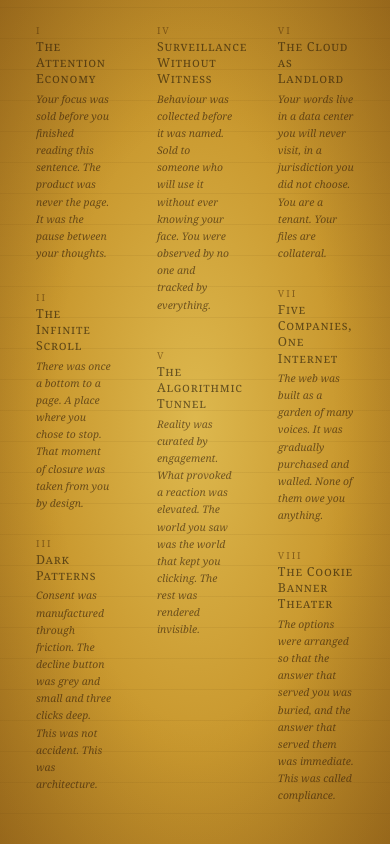
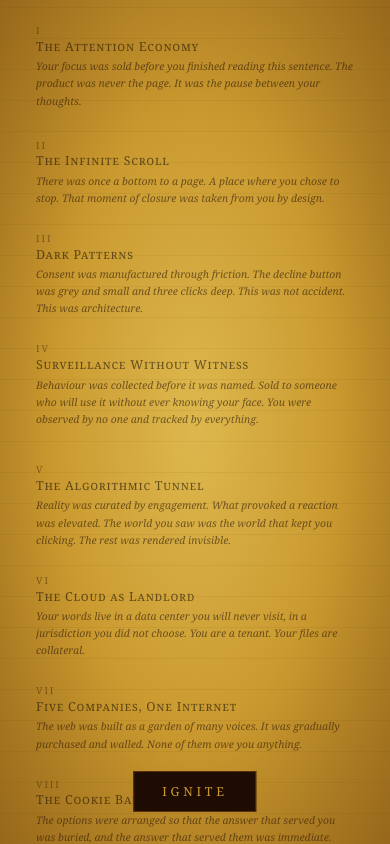
Before and after one commit to psiloceyeben/HERMES-WebKit, a website: page static/landing.html in a window 390 px wide. Drawn offline with Linux system fonts and the light colour scheme.

Commit message:
fix: ignite button fixed bottom-center on mobile

```diff
--- a/static/landing.html
+++ b/static/landing.html
@@ -119,6 +119,18 @@
       background: #3a1208;
       color: #f0c040;
       border-color: #8b4a18;
+    }
+
+    @media (max-width: 700px) {
+      .cols { column-count: 1; }
+      #ignite {
+        position: fixed;
+        bottom: 32px;
+        left: 50%;
+        transform: translateX(-50%);
+        z-index: 30;
+        margin-top: 0;
+      }
     }
 
     /* ── Burn canvas ── */
```
